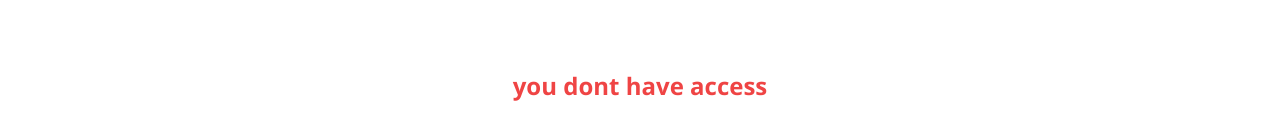
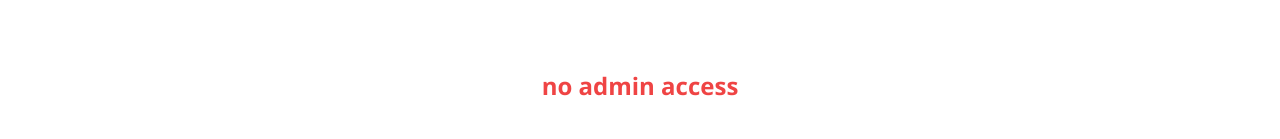
Before and after one commit to sarthakology/Google-calendar-clone-react, a React (Create React App) app: page /admin in a window 1280 px wide. Shown: the part 387-526 px from the top of the page. Built offline with nearby package versions, Linux system fonts and the light colour scheme.

Commit message:
“update”

```diff
--- a/src/admin/Admin.js
+++ b/src/admin/Admin.js
@@ -8,14 +8,17 @@ export default function Admin() {
   // If the user's role is not "admin", return null (renders nothing)
   if (profile.role !== 'admin') {
     return (
+
         <div className="flex justify-center items-center h-screen">
-        <h1 className="text-2xl font-bold text-red-500">you dont have access</h1>
-      </div>
+            <h1 className="text-2xl font-bold text-red-500">no admin access</h1>
+        </div>
     );
   }
 
   // If the user is an admin, render the admin content (e.g., admin button)
   return (
-<h1>ram ram admin</h1>
+    <div className="flex justify-center items-center h-screen">
+        <h1 className="text-2xl font-bold text-green-500">admin</h1>
+    </div>
   );
 }
```
